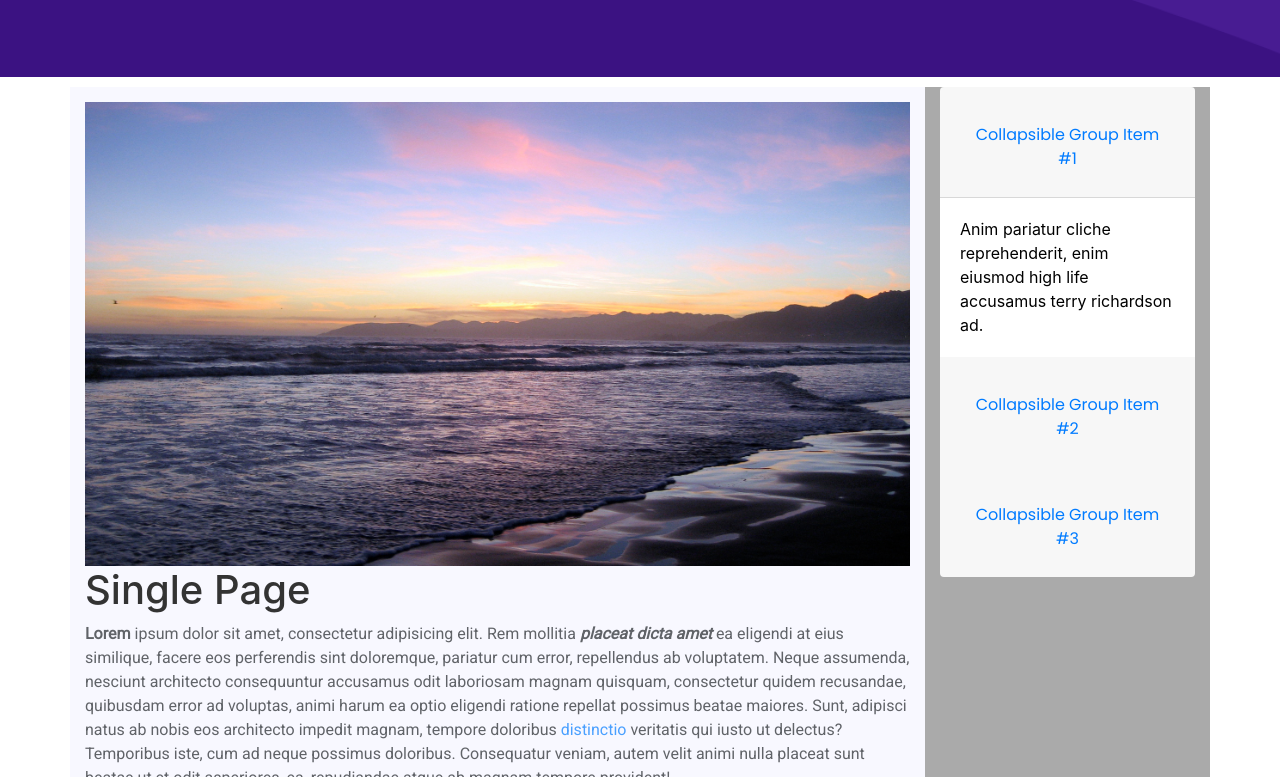
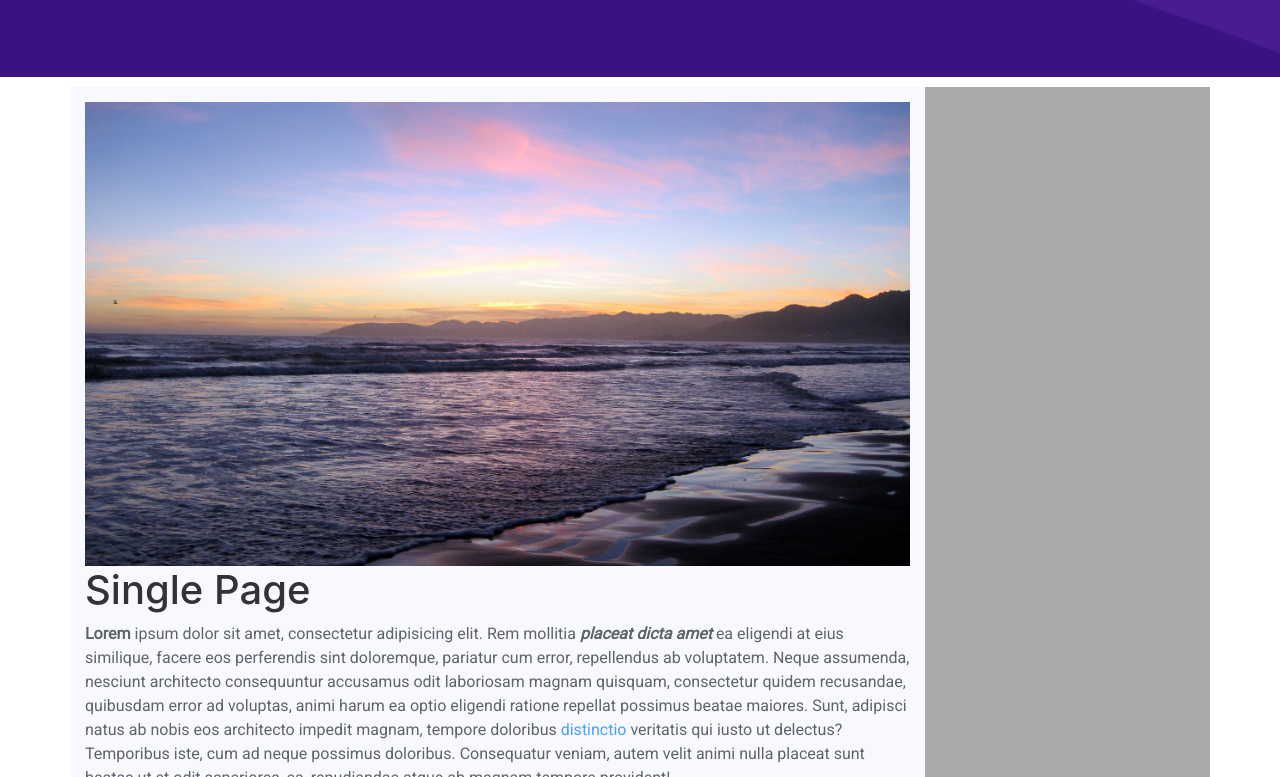
Before and after one commit to EvanNeskazhub/krossss.github.io, a plain HTML site: page single.html in a window 1280 px wide. Shown: the part 475-1252 px from the top of the page. Drawn offline with nearby package versions, Linux system fonts and the light colour scheme.

Commit message:
side null

```diff
--- a/single.html
+++ b/single.html
@@ -86,51 +86,7 @@
 
         <!-- Sidebar! -->
       <div class="col-md-3 sidebar">
-        <div class="accordion" id="accordionExample">
-          <div class="card">
-            <div class="card-header" id="headingOne">
-              <h2 class="mb-0">
-                <button class="btn btn-link" type="button" data-toggle="collapse" data-target="#collapseOne" aria-expanded="true" aria-controls="collapseOne">
-                  Collapsible Group Item #1
-                </button>
-              </h2>
-            </div>
 
-            <div id="collapseOne" class="collapse show" aria-labelledby="headingOne" data-parent="#accordionExample">
-              <div class="card-body">
-                Anim pariatur cliche reprehenderit, enim eiusmod high life accusamus terry richardson ad.
-              </div>
-            </div>
-          </div>
-          <div class="card">
-            <div class="card-header" id="headingTwo">
-              <h2 class="mb-0">
-                <button class="btn btn-link collapsed" type="button" data-toggle="collapse" data-target="#collapseTwo" aria-expanded="false" aria-controls="collapseTwo">
-                  Collapsible Group Item #2
-                </button>
-              </h2>
-            </div>
-            <div id="collapseTwo" class="collapse" aria-labelledby="headingTwo" data-parent="#accordionExample">
-              <div class="card-body">
-                Anim pariatur cliche reprehenderit, enim eiusmod high life accusamus terry richardson ad squid. 3 wolf moon officia aute, non cupidatat skateboard dolor brunch. Food truck quinoa nesciunt laborum eiusmod. Brunch 3 wolf moon tempor.
-              </div>
-            </div>
-          </div>
-          <div class="card">
-            <div class="card-header" id="headingThree">
-              <h2 class="mb-0">
-                <button class="btn btn-link collapsed" type="button" data-toggle="collapse" data-target="#collapseThree" aria-expanded="false" aria-controls="collapseThree">
-                  Collapsible Group Item #3
-                </button>
-              </h2>
-            </div>
-            <div id="collapseThree" class="collapse" aria-labelledby="headingThree" data-parent="#accordionExample">
-              <div class="card-body">
-                Anim pariatur cliche reprehenderit, enim eiusmod high life accusamus terry richardson ad squid. 3 wolf moon officia aute, non cupidatat skateboard dolor brunch. Food truck quinoa nesciunt laborum eiusmod. Brunch 3 wolf moon tempor, sunt aliqua put a bird on it squid single-origin coffee nulla assumenda shoreditch et. Nihil anim keffiyeh helvetica, craft beer.
-              </div>
-            </div>
-          </div>
-        </div>
       </div>
       <!-- Sidebar END! -->
 
```
